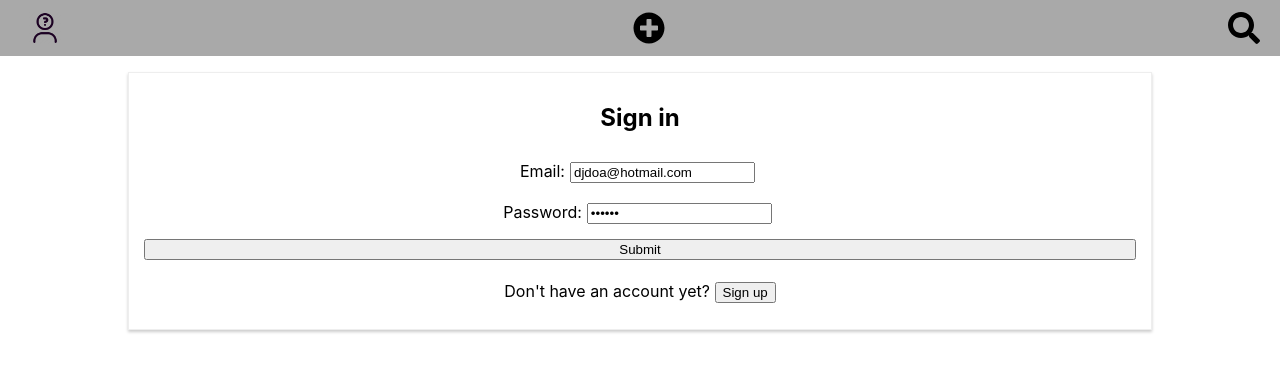
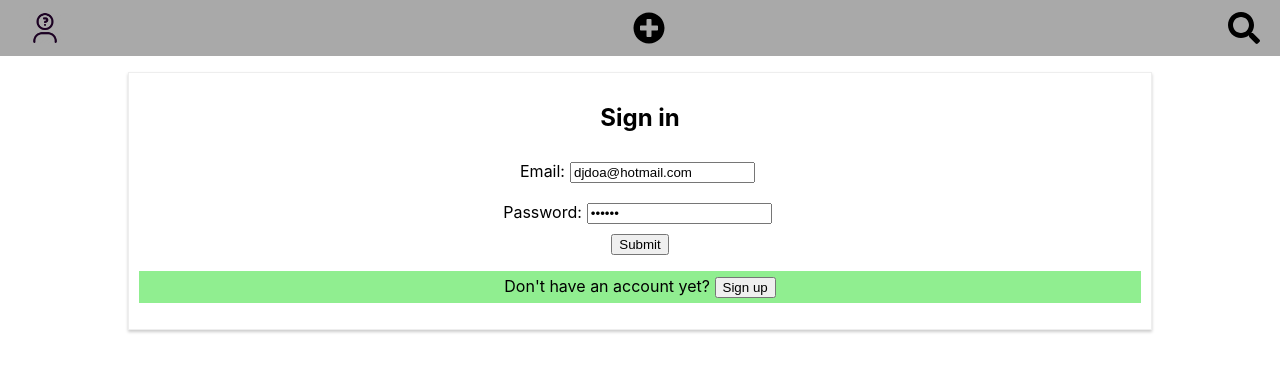
Before and after one commit to doa-b/personal_media_assistent, a React (Create React App) app: page /authentication in a window 1280 px wide. Shown: the top 372 px of the page. Built offline with nearby package versions, Linux system fonts and the light colour scheme.

Commit message:
Starting to add Firebase Auth

```diff
--- a/src/containers/Authentication/Authentication.js
+++ b/src/containers/Authentication/Authentication.js
@@ -1,4 +1,5 @@
 import React, {Component} from 'react';
+import { Link } from 'react-router-dom'
 
 import classes from './Authentication.module.css'
 
@@ -50,11 +51,14 @@ class Authentication extends Component {
             }
             case constants.AUTH_CHANGE_INFO: {
                 header = 'Change account info';
+                footer = (
+                    <p>Forgot password? <Link to={'/newpassword'}>Get new password</Link></p>
+                )
                 break
             }
             default : {
                 header = 'Sign in';
-                footer = (<p> Don't have an account yet? <button
+                footer = (<p className={classes.footer}> Don't have an account yet? <button
                     onClick={() => this.switchAuthModeHandler(constants.AUTH_SIGN_UP)}>
                     Sign up
                 </button></p>);
@@ -79,7 +83,7 @@ class Authentication extends Component {
                     <Password
                         value={this.state.formData.password}
                         changed={(event) => this.changeHandler(event, 'password')}/>
-                    <button>
+                    <button type='submit'>
                         Submit
                     </button>
                 </form>
--- a/src/containers/Authentication/Authentication.module.css
+++ b/src/containers/Authentication/Authentication.module.css
@@ -18,3 +18,13 @@
     margin: 5px 5px;
     box-sizing: border-box;
 }
+
+.Authentication form button {
+    margin: auto;
+    width: fit-content;
+}
+
+.footer {
+ background-color: lightgreen;
+    padding: 5px 2px;
+}
```
Also changed, not shown: src/store/actions/authActions.js (added), src/store/reducers/authReducer.js (added).
